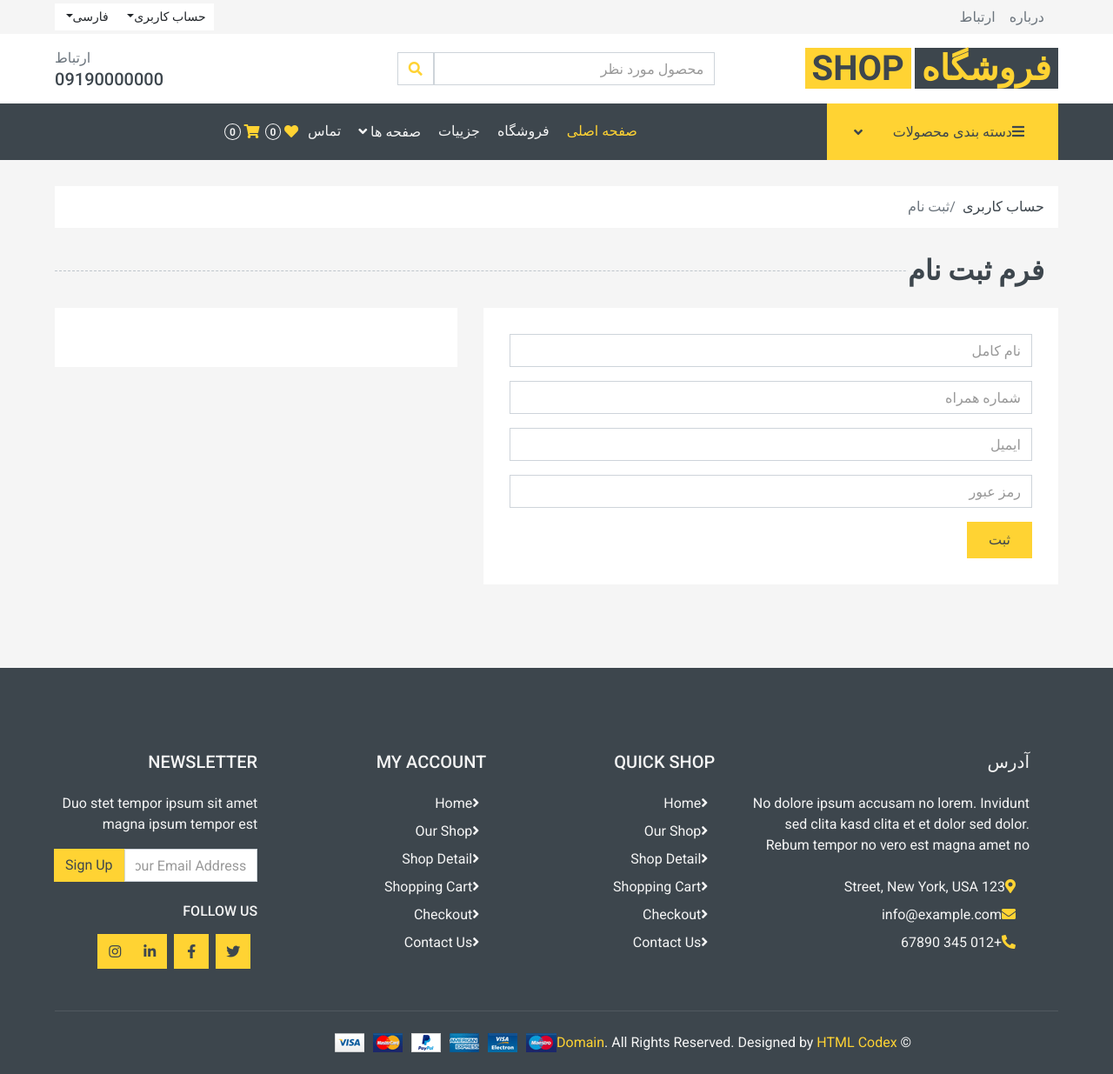
After one commit to iamnimix/Django_FinalProject, a Django app: page /accounts/register/ in a window 1280 px wide. The commit adds this page. Shown: the whole page at 87% size. Run offline with Django 4.2, Linux system fonts and the light colour scheme; some libraries are stand-ins or nearby versions.

Commit message:
add register api with template

```diff
--- a/shop/customers/admin.py
+++ b/shop/customers/admin.py
@@ -13,14 +13,14 @@ class CustomUserAdmin(UserAdmin):
     list_filter = ("phone", "email", "fullname", "is_staff", "is_active",)
     fieldsets = (
         (None, {"fields": ("fullname", "phone", "password")}),
-        ("Permissions", {"fields": ("is_staff", "is_active", "groups", "user_permissions")}),
+        ("Permissions", {"fields": ("is_superuser", "is_staff", "is_active", "groups", "user_permissions")}),
     )
     add_fieldsets = (
         (None, {
             "classes": ("wide",),
             "fields": (
                 "fullname", "phone", "password1", "password2", "is_staff",
-                "is_active", "groups", "user_permissions"
+                "is_superuser", "is_active", "groups", "user_permissions"
             )}
          ),
     )
--- /dev/null
+++ b/shop/customers/templates/register.html
@@ -0,0 +1,99 @@
+{% extends 'base.html' %}
+{% load static %}
+
+{% block content %}
+
+<!-- Breadcrumb Start -->
+    <div class="container-fluid">
+        <div class="row px-xl-5">
+            <div class="col-12">
+                <nav class="breadcrumb bg-light mb-30">
+                    <a class="breadcrumb-item text-dark" href="#">حساب کاربری</a>
+                    <span class="breadcrumb-item active">ثبت نام</span>
+                </nav>
+            </div>
+        </div>
+    </div>
+    <!-- Breadcrumb End -->
+
+
+    <!-- Contact Start -->
+    <div class="container-fluid">
+        <h2 class="section-title position-relative text-uppercase mx-xl-5 mb-4"><span class="bg-secondary pr-3">فرم ثبت نام</span></h2>
+        <div class="row px-xl-5">
+            <div class="col-lg-7 mb-5">
+                <div class="contact-form bg-light p-30">
+                    <div id="success"></div>
+                    <form name="sentMessage" id="registration-form" novalidate="novalidate">
+                        <div class="control-group">
+                            <input type="text" name="fullname" class="form-control" id="name" placeholder="نام کامل"
+                                required="required" data-validation-required-message="Please enter your name" />
+                            <p class="help-block text-danger"></p>
+                        </div>
+                        <div class="control-group">
+                            <input type="text" name="phone" class="form-control" id="phone" placeholder="شماره همراه"
+                                required="required" data-validation-required-message="Please enter your email" />
+                            <p class="help-block text-danger"></p>
+                        </div>
+                        <div class="control-group">
+                            <input type="email" name="email" class="form-control" id="email" placeholder="ایمیل"
+                                required="required" data-validation-required-message="Please enter a subject" />
+                            <p class="help-block text-danger"></p>
+                        </div>
+                        <div class="control-group">
+                            <input type="password" name="password" class="form-control" id="password" placeholder="رمز عبور"
+                                required="required" data-validation-required-message="Please enter a subject" />
+                            <p class="help-block text-danger"></p>
+                        </div>
+                        <div>
+                            <button class="btn btn-primary py-2 px-4" type="submit" id="sendMessageButton">ثبت</button>
+                        </div>
+                    </form>
+                </div>
+            </div>
+            <div class="col-lg-5 mb-5">
+                <div class="bg-light p-30 mb-3">
+                    <p id="res" class="mb-2"></p>
+                </div>
+            </div>
+        </div>
+    </div>
+
+    <script>
+        $(document).ready(function() {
+          $('#registration-form').submit(function(event) {
+            event.preventDefault(); // Prevent default form submission
+
+            // Retrieve form data
+            var formData = $(this).serialize();
+
+            // Send form data to the server
+            $.ajax({
+              type: 'POST', // Use the appropriate HTTP method
+              url: '{% url "customers:register" %}', // Replace with your server-side script URL
+              data: formData,
+              success: function(response) {
+                // Handle the server response
+                alert("Registration successful!");
+                $('#res').text("کاربر با موفقیت ثبت شد!");
+              }
+            });
+          });
+        });
+    </script>
+    <!-- Contact End -->
+
+
+
+
+{% endblock content %}
+
+
+<!--    <form id="registration-form">-->
+<!--        <label for="phone">phone: </label>-->
+<!--        <input type="text" id="phone" name="phone"><br>-->
+<!--        <label for="password">password: </label>-->
+<!--        <input type="password" id="password" name="password">-->
+<!--        <button type="submit">Register</button>-->
+<!--    </form>-->
+<!--    <div id="resultContainer"></div>-->
--- /dev/null
+++ b/shop/customers/urls.py
@@ -0,0 +1,10 @@
+from django.urls import path
+from . import api
+from . import views
+
+app_name = 'customers'
+
+urlpatterns = [
+      path('register/', views.RegisterView.as_view(), name="sign_up"),
+      path('api/register/', api.RegisterApi.as_view(), name="register"),
+]
--- a/shop/customers/views.py
+++ b/shop/customers/views.py
@@ -1,3 +1,6 @@
 from django.shortcuts import render
+from django.views.generic import TemplateView
 
-# Create your views here.
+
+class RegisterView(TemplateView):
+    template_name = 'register.html'
--- a/shop/shop/urls.py
+++ b/shop/shop/urls.py
@@ -23,6 +23,7 @@ urlpatterns = [
     path('admin/', admin.site.urls),
     path('', include('productions.urls', namespace='productions')),
     path('cart/', include('orders.urls')),
+    path('accounts/', include('customers.urls'))
 ]
 
 urlpatterns += static(settings.STATIC_URL, document_root=settings.STATIC_ROOT)
--- a/shop/templates/base.html
+++ b/shop/templates/base.html
@@ -26,6 +26,7 @@
 
     <!-- Customized Bootstrap Stylesheet -->
     <link href="{% static 'css/style.css' %}" rel="stylesheet">
+    <script src="https://ajax.googleapis.com/ajax/libs/jquery/3.5.1/jquery.min.js"></script>
 </head>
 <body>
 
```
Also changed, not shown: shop/customers/api.py (added, +12 -0 lines), shop/customers/serializer.py (added, +15 -0 lines), shop/shop/settings.py (+8 -0 lines), shop/customers/migrations/0002_alter_user_options.py (added).
